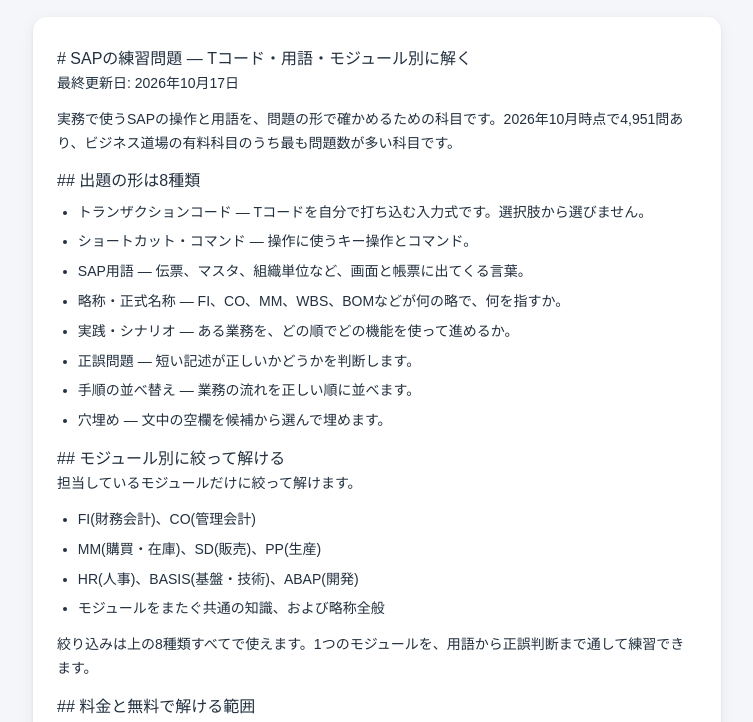
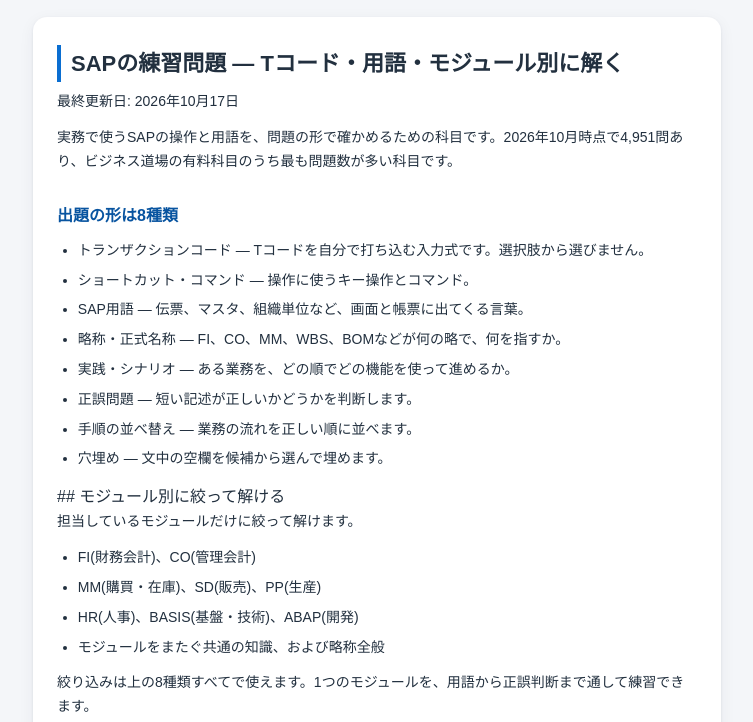
Before and after one commit to yoshida-hayato/buz-dojo, a website: page guides/sap-quiz.html in a window 1280 px wide. Shown: the part 58-780 px from the top of the page, without its empty margins (263-1016 px from the left). Drawn offline with Linux system fonts and the light colour scheme; files that its build step writes are made by us from their sources.

Commit message:
auto: ガイドの見出しを元に戻す 1/11 (sap-quiz.html 41行目)
取り消し。直前に出した見出しの11件は、Slack を通る時点で h1 と h2 のタグが Markdown の井桁に変換されており、そのまま当たると頁に井桁が素の字で出る。投稿を読み返して気づき、まっさらな clone で11件を実際に当てて再現も確認した (テストは通ってしまうので機械は止めない)。山かっこを u003c で送る逃げ道も試したが、この経路では送信前にほどかれて同じ結果になり、二重にしても backslash が残るだけだった。つまり見出しタグはこの経路では運べない。よってこの件で元の div の形に戻す。戻した後の3頁は、いま本番に出ているものと1バイトも違わないことを確かめてある。

変更ファイル: guides/sap-quiz.html（置換 / 4行）
テスト: functions unit + firestore rules すべて成功
出典: Slack パッチ ts=1792816899.378699

```diff
--- a/guides/sap-quiz.html
+++ b/guides/sap-quiz.html
@@ -38,12 +38,12 @@
   <div class='legal-wrap'>
     <a class='legal-brand' href='/'>ビジネス道場</a>
     <article class='legal-card'>
-      # SAPの練習問題 — Tコード・用語・モジュール別に解く
+      <div role='heading' aria-level='1' class='legal-h1'>SAPの練習問題 — Tコード・用語・モジュール別に解く</div>
       <p class='legal-updated'>最終更新日: 2026年10月17日</p>
 
       <p>実務で使うSAPの操作と用語を、問題の形で確かめるための科目です。2026年10月時点で4,951問あり、ビジネス道場の有料科目のうち最も問題数が多い科目です。</p>
 
-      ## 出題の形は8種類
+      <div role='heading' aria-level='2' class='legal-h2'>出題の形は8種類</div>
       <ul>
         <li>トランザクションコード — Tコードを自分で打ち込む入力式です。選択肢から選びません。</li>
         <li>ショートカット・コマンド — 操作に使うキー操作とコマンド。</li>
```
